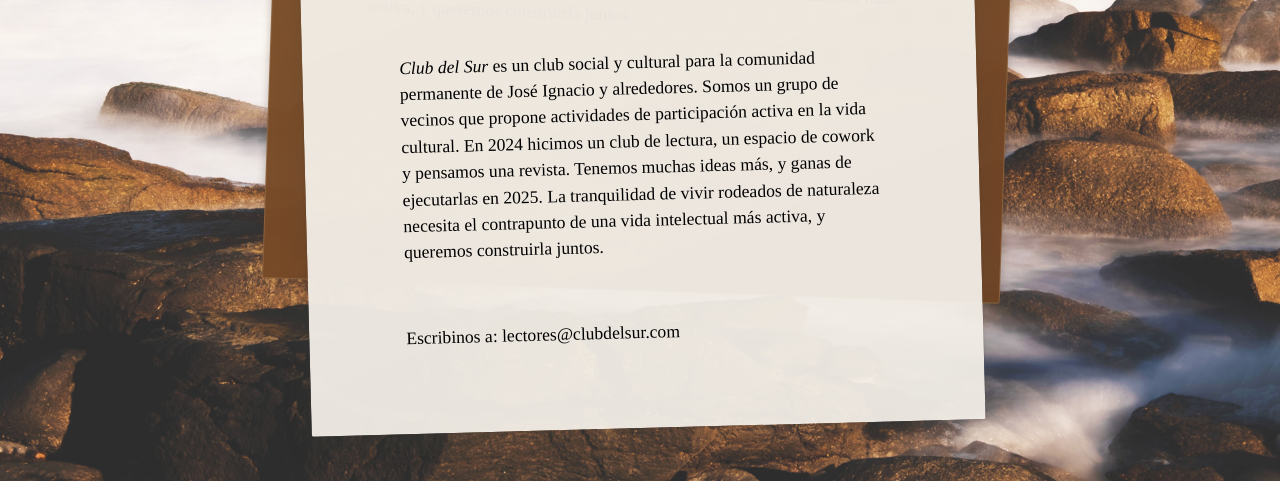
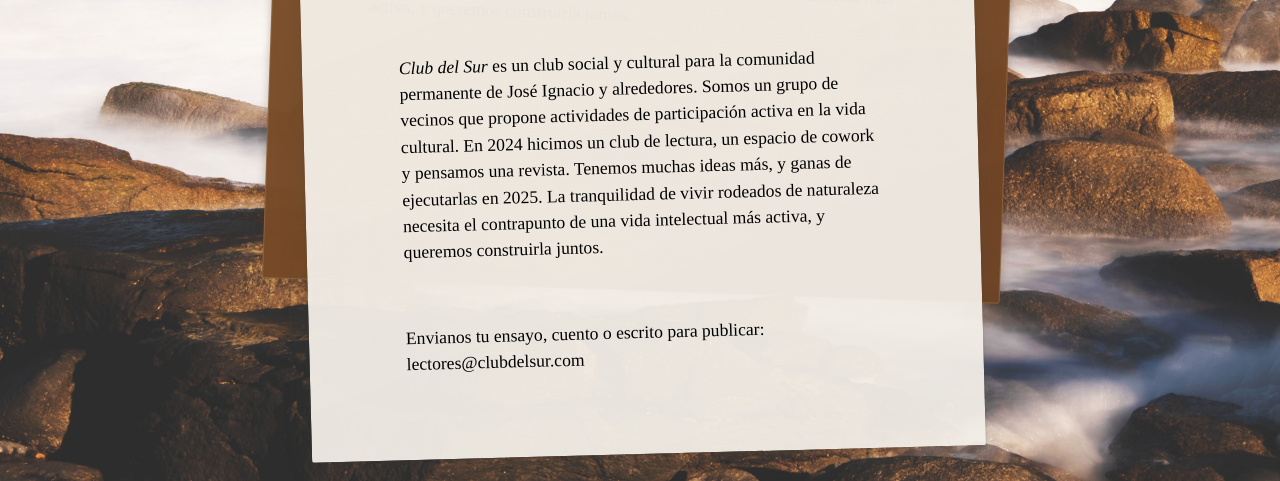
Before and after one commit to deadpine/clubdelsur.com, a plain HTML site: page index.html in a window 1280 px wide. Shown: the part 319-800 px from the top of the page. Drawn offline with Linux system fonts and the light colour scheme; a web font is replaced by a local one.

Commit message:
Update index.html

```diff
--- a/index.html
+++ b/index.html
@@ -139,7 +139,7 @@
 			Tenemos muchas ideas más, y ganas de ejecutarlas en 2025.
 			La tranquilidad de vivir rodeados de naturaleza necesita el contrapunto de una vida intelectual más activa, y queremos construirla juntos.
 		</p>
-		<p>Escribinos a: <a>lectores@clubdelsur.com</a></p>
+		<p>Envianos tu ensayo, cuento o escrito para publicar: <a>lectores@clubdelsur.com</a></p>
 	</div>
 
 </body>
```
